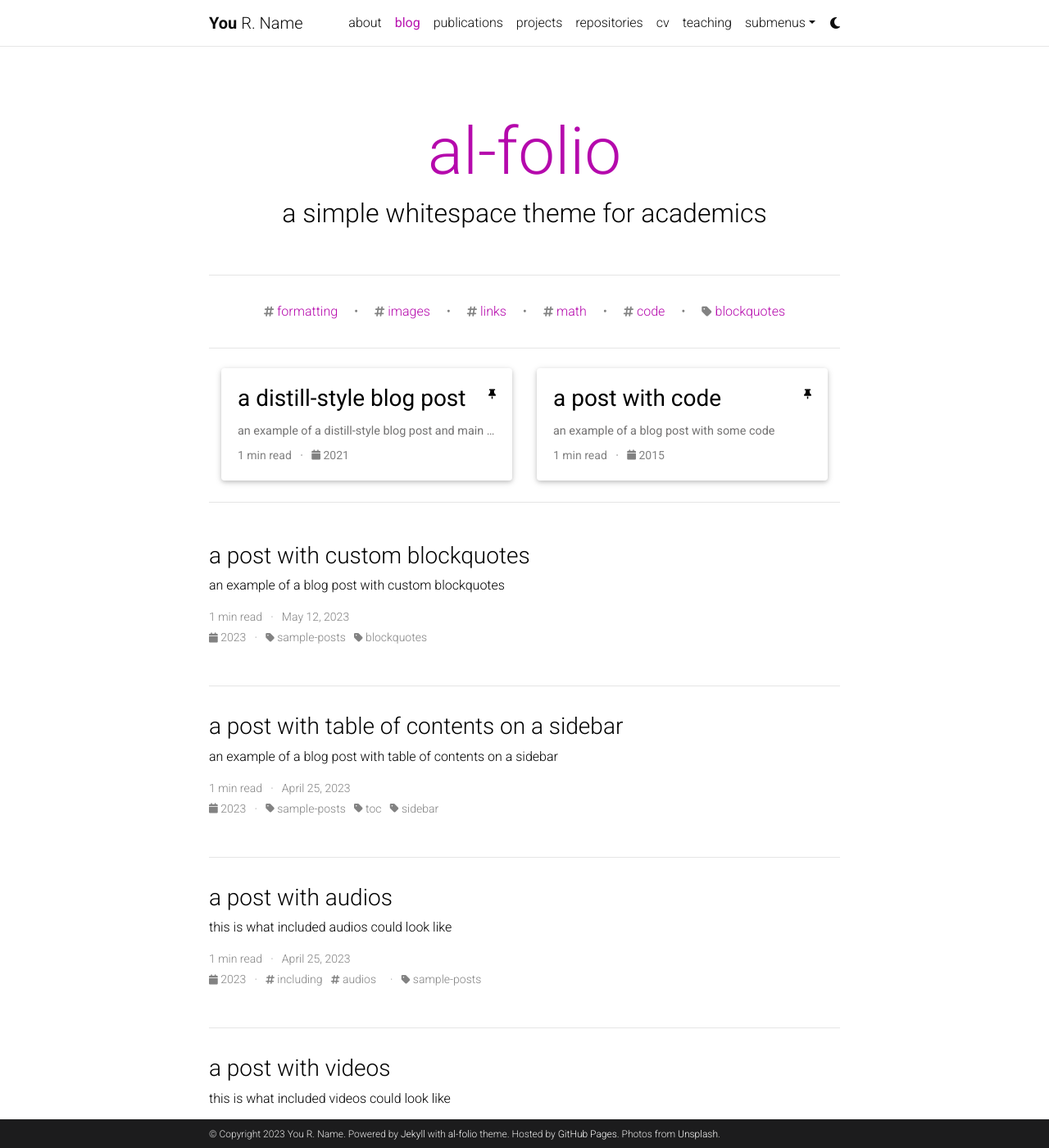
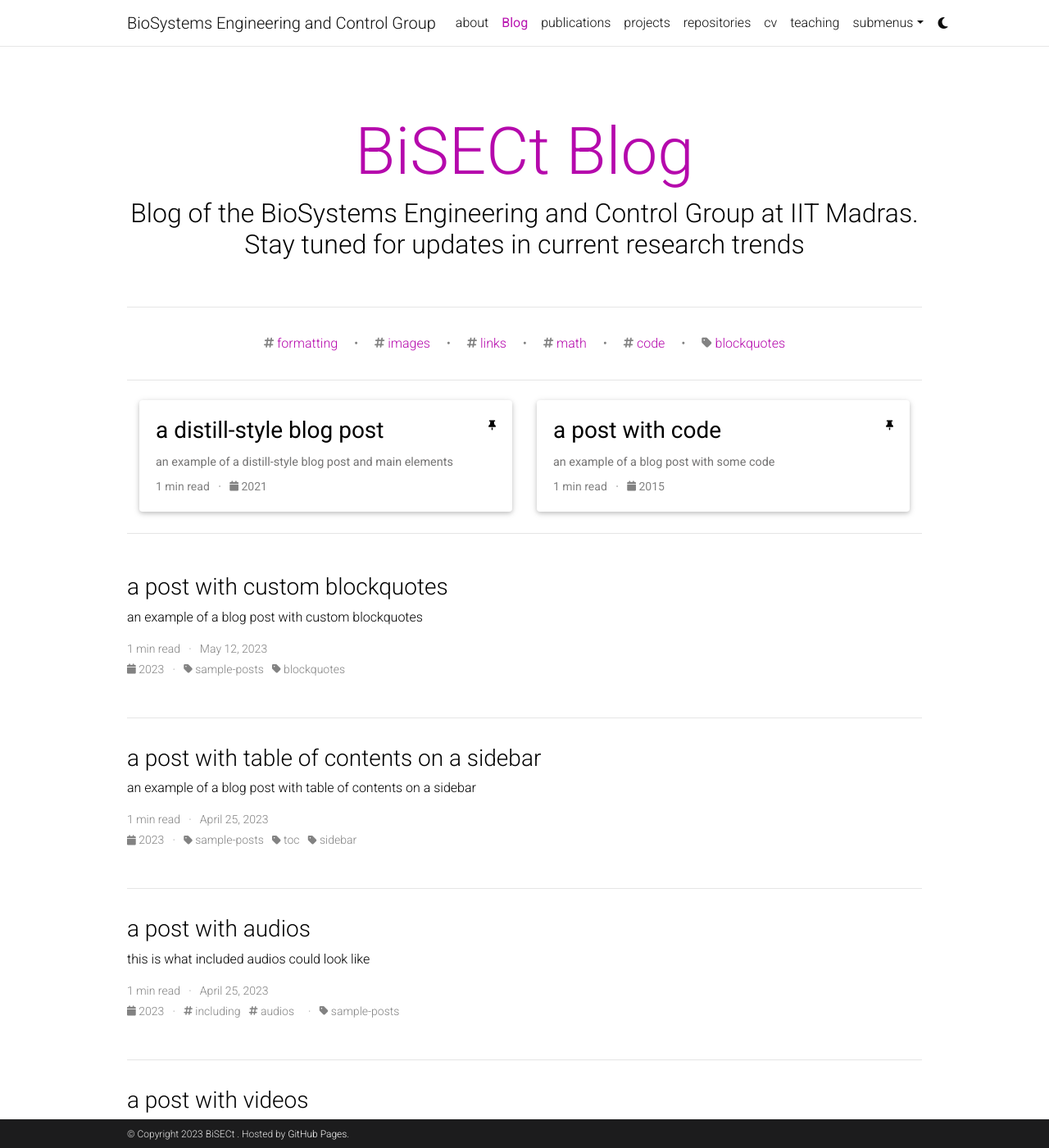
Before and after one commit to roshanmsb/roshanmsb.github.io, a Jekyll site: the page built from blog/index.html, in a window 1280 px wide and 1400 px high. Shown: the whole window at 82% size. Built offline with Jekyll 4.4.1, drawn with Linux system fonts in a browser that asks for light colours; the list of posts is cut into pages by our own code; comment, search, counter and statistics services are not loaded; a style sheet for code colours, icons or effects is not loaded.

Commit message:
Initial config update

```diff
--- a/_config.yml
+++ b/_config.yml
@@ -2,24 +2,22 @@
 # Site settings
 # -----------------------------------------------------------------------------
 
-title: blank # the website title (if blank, full name will be used instead)
-first_name: You
-middle_name: R.
-last_name: Name
-email: you@example.com
+title: BioSystems Engineering and Control Group # the website title (if blank, full name will be used instead)
+first_name: BiSECt
+middle_name:
+last_name:
+email: bt21d401@smail.iitm.ac.in
 description: > # the ">" symbol means to ignore newlines until "footer_text:"
-  A simple, whitespace theme for academics. Based on [*folio](https://github.com/bogoli/-folio) design.
+  Website for the BioSystems Engineering and Control Group at IIT Madras.
 footer_text: >
-  Powered by <a href="https://jekyllrb.com/" target="_blank">Jekyll</a> with <a href="https://github.com/alshedivat/al-folio">al-folio</a> theme.
   Hosted by <a href="https://pages.github.com/" target="_blank">GitHub Pages</a>.
-  Photos from <a href="https://unsplash.com" target="_blank">Unsplash</a>.
-keywords: jekyll, jekyll-theme, academic-website, portfolio-website  # add your own keywords or leave empty
+keywords: academic-website  # add your own keywords or leave empty
 
 lang: en # the language of your site (for example: en, fr, cn, ru, etc.)
 icon: ⚛️  # the emoji used as the favicon (alternatively, provide image name in /assets/img/)
 
-url: https://alshedivat.github.io # the base hostname & protocol for your site
-baseurl: /al-folio # the subpath of your site, e.g. /blog/
+url: https://roshanmsb.github.io # the base hostname & protocol for your site
+baseurl:  # the subpath of your site, e.g. /blog/
 last_updated: false # set to true if you want to display last updated in the footer
 impressum_path:  # set to path to include impressum link in the footer, use the same path as permalink in a page, helps to conform with EU GDPR
 
@@ -45,7 +43,7 @@ repo_trophies:
 # will use title and url fields
 # Take a look to https://github.com/jekyll/jekyll-feed for more customization
 
-rss_icon: true
+rss_icon: false
 
 # -----------------------------------------------------------------------------
 # Layout
@@ -55,7 +53,7 @@ navbar_fixed: true
 footer_fixed: true
 
 # Dimensions
-max_width: 800px
+max_width: 1000px
 
 # TODO: add layout settings (single page vs. multi-page)
 
@@ -71,11 +69,11 @@ og_image: # The site-wide (default for all links) Open Graph preview image
 # Social integration
 # -----------------------------------------------------------------------------
 
-github_username: # your GitHub user name
+github_username: roshanmsb # your GitHub user name
 gitlab_username: # your GitLab user name
-twitter_username: # your Twitter handle
+twitter_username: roshan_msb # your Twitter handle
 mastodon_username: # your mastodon instance+username in the format instance.tld/@username
-linkedin_username: # your LinkedIn user name
+linkedin_username: msbroshan # your LinkedIn user name
 telegram_username: # your Telegram user name
 scholar_userid: # your Google Scholar ID
 semanticscholar_id: # your Semantic Scholar ID
@@ -106,7 +104,7 @@ youtube_id: # your youtube channel id (youtube.com/@<youtube_id>)
 discord_id: # your discord id (18-digit unique numerical identifier)
 
 contact_note: >
-  You can even add a little note about which of these is the best way to reach you.
+  You can contact us via email or any of the social links above.
 
 # -----------------------------------------------------------------------------
 # Analytics and search engine verification
@@ -122,9 +120,9 @@ bing_site_verification:  # out your bing-site-verification ID (Bing Webmaster)
 # Blog
 # -----------------------------------------------------------------------------
 
-blog_name: al-folio # blog_name will be displayed in your blog page
-blog_nav_title: blog # your blog must have a title for it to be displayed in the nav bar
-blog_description: a simple whitespace theme for academics
+blog_name: BiSECt Blog # blog_name will be displayed in your blog page
+blog_nav_title: Blog # your blog must have a title for it to be displayed in the nav bar
+blog_description: Blog of the BioSystems Engineering and Control Group at IIT Madras. Stay tuned for updates in current research trends # blog_description will be displayed in your blog page
 permalink: /blog/:year/:title/
 
 # Pagination
@@ -359,10 +357,10 @@ enable_google_verification: false  # enables google site verification
 enable_bing_verification:   false  # enables bing site verification
 enable_masonry:             true   # enables automatic project cards arrangement
 enable_math:                true   # enables math typesetting (uses MathJax)
-enable_tooltips:            false  # enables automatic tooltip links generated
+enable_tooltips:            true  # enables automatic tooltip links generated
                                    # for each section titles on pages and posts
 enable_darkmode:            true   # enables switching between light/dark modes
-enable_navbar_social:       false  # enables displaying social links in the
+enable_navbar_social:       true  # enables displaying social links in the
                                    # navbar on the about page
 enable_project_categories:  true   # enables categorization of projects into
                                    # multiple categories
```
